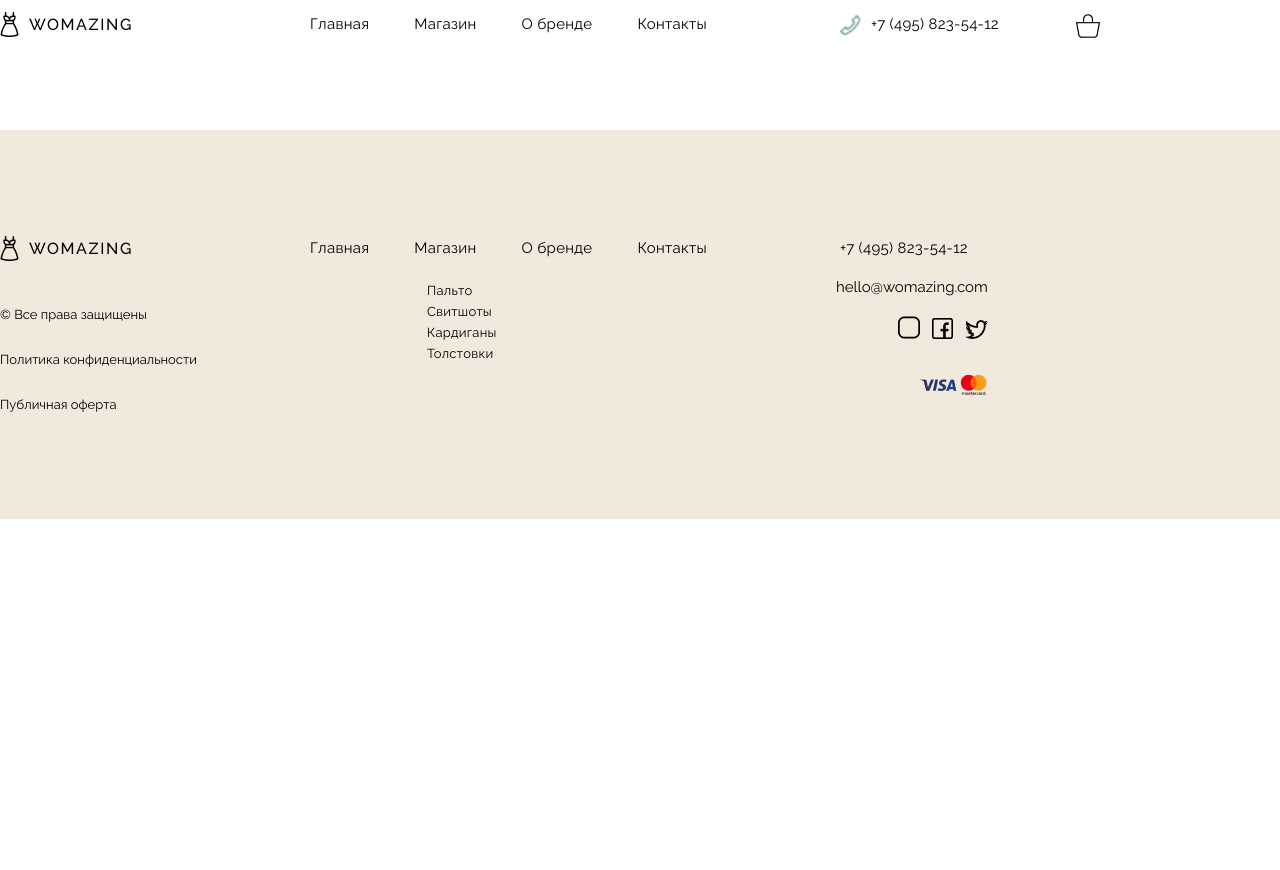
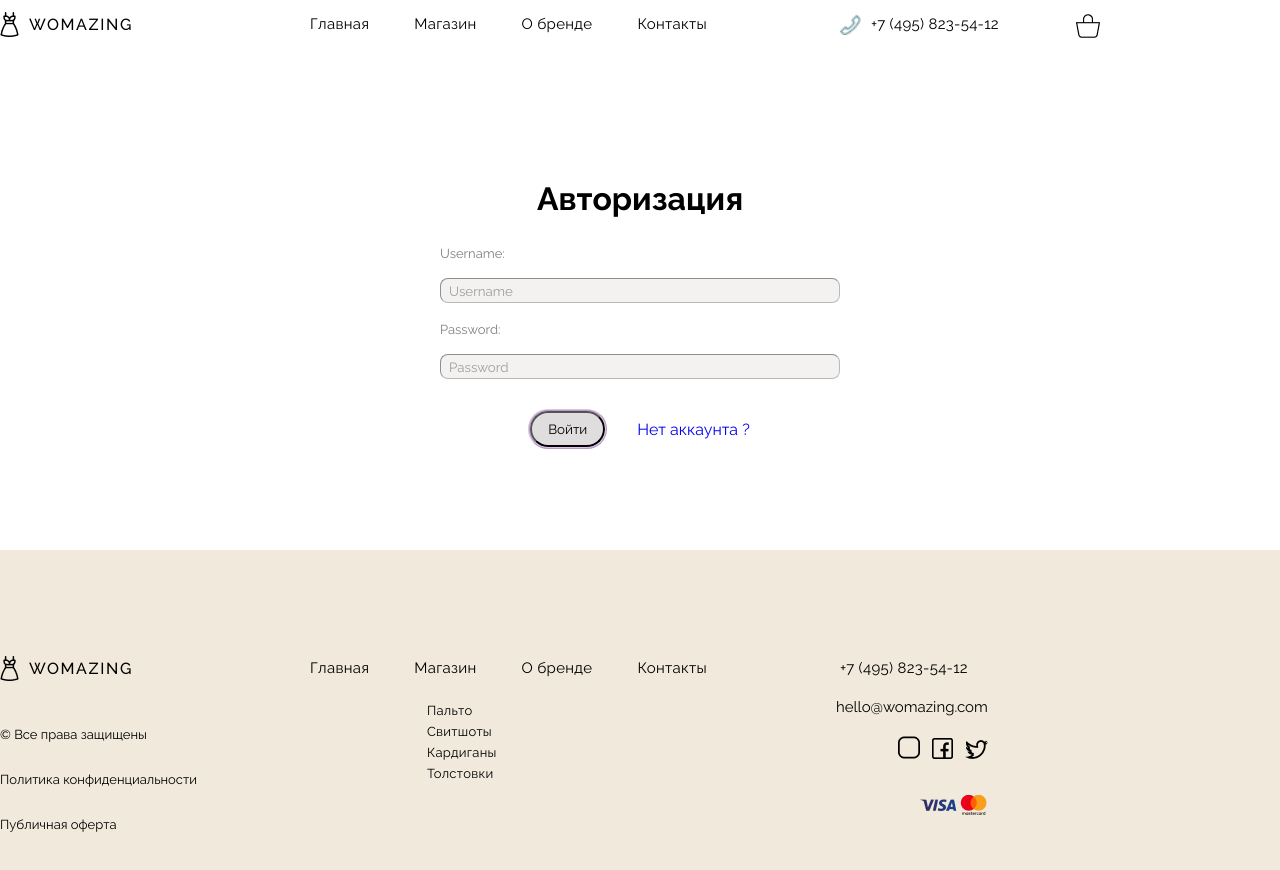
Before and after one commit to Djautkhanov/online-shop, a React (Create React App) app: page /login in a window 1280 px wide. Shown: the top 870 px of the page. Before the commit the page ends 800 px from the top, so only its background shows below. Built offline with nearby package versions, Linux system fonts and the light colour scheme.

Commit message:
сверстал страницу регистрации

```diff
--- a/src/App.css
+++ b/src/App.css
@@ -3,4 +3,6 @@
   margin: 0;
   box-sizing: border-box;
   font-family: 'Raleway', sans-serif;
+  text-decoration: none;
+  list-style-type: none;
 }
--- a/src/App.js
+++ b/src/App.js
@@ -8,6 +8,8 @@ import Home from "./pages/Home/Home";
 import Success from "./pages/Success/Success";
 import ShopPage from "./pages/ShopPage/ShopPage";
 import OnePage from "./pages/OnePage/OnePage";
+import { Register } from './pages/Register/Register'
+import { Login } from './pages/Login/Login'
 
 function App() {
   return (
@@ -20,6 +22,8 @@ function App() {
         <Route path='/success' element={<Success/>}/>
         <Route path='/shop' element={<ShopPage />} />
         <Route path='/el' element={<OnePage />} />
+        <Route path='register' element={<Register />} />
+        <Route path='login' element={<Login />} />
       </Routes>
       <Footer/>
     </div>
--- /dev/null
+++ b/src/pages/Login/Login.jsx
@@ -0,0 +1,47 @@
+import React from 'react'
+import { Link } from 'react-router-dom'
+
+import styles from './Login.module.css'
+
+export const Login = () => {
+
+  return (
+    <form
+      onSubmit={(e) => e.preventDefault()}
+    >
+      <h1>Авторизация</h1>
+      <label>
+        Username:
+        <input
+          type='text'
+          value=''
+          placeholder='Username'
+        />
+      </label>
+
+      <label>
+        Password:
+        <input
+          type='password'
+          value=''
+          placeholder='Password'
+        />
+      </label>
+
+      <div className={styles.divBtns}>
+        <button
+          type='submit'
+          className={styles.login}
+        >
+          Войти
+        </button>
+
+        <Link className={styles.link}
+          to='/register'
+        >
+          Нет аккаунта ?
+        </Link>
+      </div>
+    </form>
+  )
+}
--- /dev/null
+++ b/src/pages/Login/Login.module.css
@@ -0,0 +1,70 @@
+form {
+  width: 25rem;
+  margin: 0 auto;
+  height: 15rem;
+}
+
+h1 {
+  /* color: white; */
+  text-align: center;
+}
+
+label {
+  font-size: small;
+  opacity: 0.5;
+}
+
+input {
+  margin: 1rem 0;
+  color: black;
+  width: 100%;
+  border-radius: 0.5rem;
+  background: rgb(235, 229, 229);
+  padding-top: 0.25rem;
+  padding-bottom: 0.25rem;
+  padding-left: 0.5rem;
+  padding-right: 0.5rem;
+  border-width: 1px;
+  outline: 2px solid transparent;
+  outline-offset: 2px;
+  height: 25px;
+}
+
+input::placeholder {
+  color: #3c3f43;
+}
+
+.divBtns {
+  display: flex;
+  justify-content: center;
+  margin-top: 1rem;
+  gap: 2rem;
+}
+
+.login {
+  display: flex;
+  justify-content: center;
+  align-items: center;
+  background: rgb(223, 221, 221);
+  /* color: white; */
+  border-radius: 0.125rem;
+  padding-top: 0.5rem;
+  padding-bottom: 0.5rem;
+  padding-left: 1rem;
+  padding-right: 1rem;
+  outline: 2px ridge rgba(203, 149, 226, 0.6);
+  border-radius: 2rem;
+  cursor: pointer;
+}
+
+.link {
+  display: flex;
+  justify-content: center;
+  align-items: center;
+  /* color: white; */
+}
+
+.link:hover {
+  border-bottom: 2px solid #2d2c2c;
+  opacity: 0.5;
+}
--- /dev/null
+++ b/src/pages/Register/Register.jsx
@@ -0,0 +1,46 @@
+import React from 'react'
+import { Link } from 'react-router-dom'
+import styles from './Register.module.css'
+
+export const Register = () => {
+
+  return (
+    <form
+      onSubmit={(e) => e.preventDefault()}
+    >
+      <h1>Регистрация</h1>
+      <label>
+        Username:
+        <input
+          type='text'
+          placeholder='Username'
+        />
+      </label>
+
+      <label>
+        Password:
+        <input
+          type='password'
+          value=''
+          placeholder='Password'
+        />
+      </label>
+
+      <div className={styles.divBtns}>
+
+        <button
+          type='submit'
+          className={styles.login}
+        >
+          Подтвердить
+        </button>
+        <Link
+          to='/login'
+          className={styles.link}
+        >
+          Уже зарегистрированы ?
+        </Link>
+      </div>
+    </form>
+  )
+}
--- /dev/null
+++ b/src/pages/Register/Register.module.css
@@ -0,0 +1,67 @@
+form {
+  width: 25rem;
+  margin: 0 auto;
+  margin-top: 10rem;
+  height: 15rem;
+}
+
+label {
+  font-size: small;
+  opacity: 0.5;
+}
+
+input {
+  margin: 1rem 0;
+  color: black;
+  width: 100%;
+  border-radius: 0.5rem;
+  background: rgb(235, 229, 229);
+  padding-top: 0.25rem;
+  padding-bottom: 0.25rem;
+  padding-left: 0.5rem;
+  padding-right: 0.5rem;
+  border-width: 1px;
+  outline: 2px solid transparent;
+  outline-offset: 2px;
+  height: 25px;
+}
+
+
+input::placeholder {
+  color: #3c3f43;
+}
+
+.divBtns {
+  display: flex;
+  justify-content: center;
+  margin-top: 1rem;
+  gap: 2rem;
+}
+
+.login {
+  display: flex;
+  justify-content: center;
+  align-items: center;
+  background: rgb(223, 221, 221);
+  /* color: white; */
+  border-radius: 0.125rem;
+  padding-top: 0.5rem;
+  padding-bottom: 0.5rem;
+  padding-left: 1rem;
+  padding-right: 1rem;
+  outline: 2px ridge rgba(203, 149, 226, 0.6);
+  border-radius: 2rem;
+  cursor: pointer;
+}
+
+.link {
+  display: flex;
+  justify-content: center;
+  align-items: center;
+  /* color: white; */
+}
+
+.link:hover {
+  border-bottom: 2px solid #2d2c2c;
+  opacity: 0.5;
+}
```
